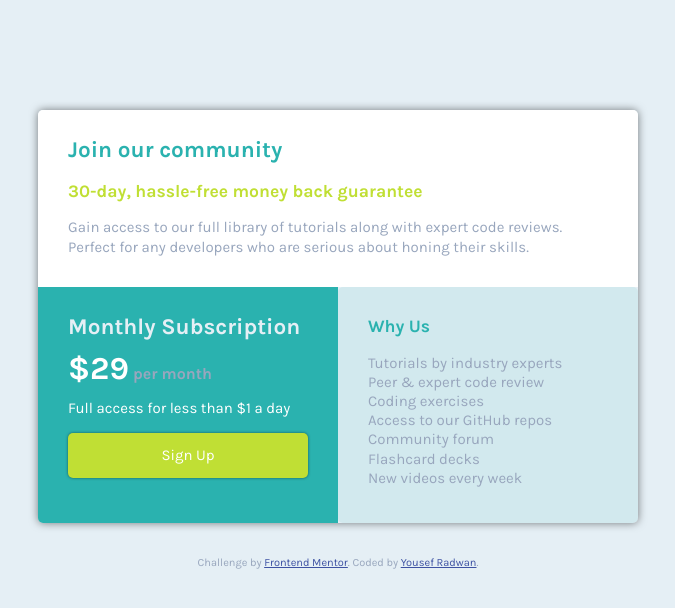
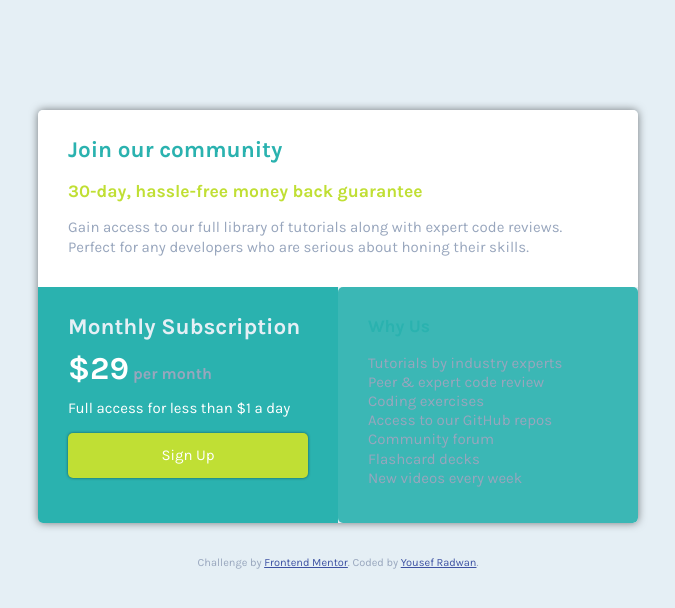
Before and after one commit to YousefRadwan21/single-price-grid-component-master, a plain HTML site: page index.html in a window 1280 px wide. Shown: the whole page, without its empty margins (302-977 px from the left). Drawn offline with Linux system fonts and the light colour scheme.

Commit message:
change
changed background-color

```diff
--- a/style.css
+++ b/style.css
@@ -92,7 +92,7 @@ span {
     color: #fff;
 }
 .card3 {
-    background-color: hsla(179, 62%, 43%, 0.1);
+    background-color: hsla(179, 62%, 43%, 0.9);
     border-radius: 5px;
 }
 .attribution { font-size: 11px; text-align: center; }
```
